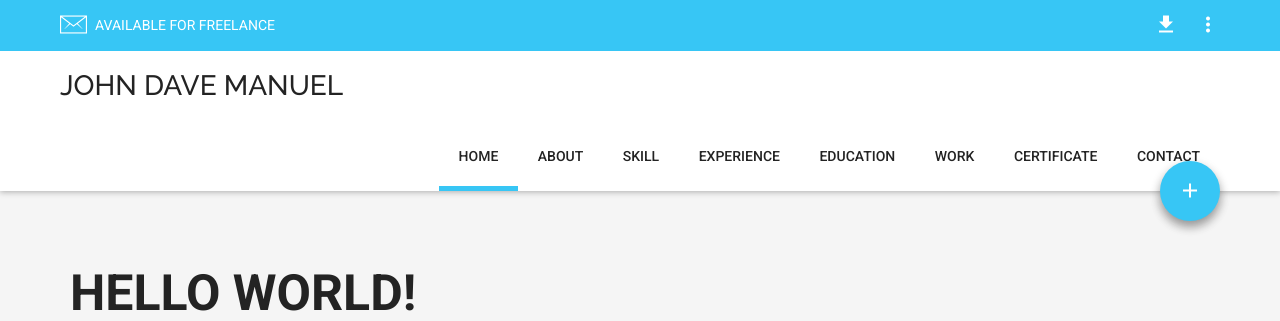
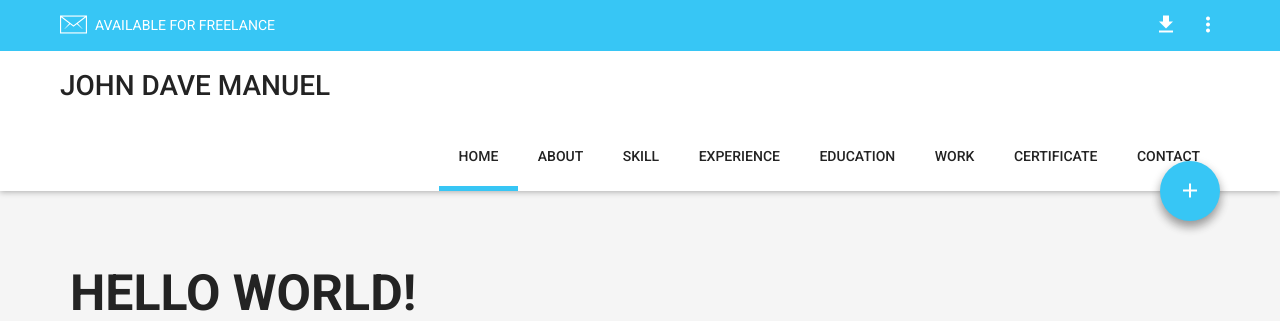
Before and after one commit to fildenn/portfolio, a PHP site: page / in a window 1280 px wide. Shown: the top 321 px of the page. Run offline with PHP 8.4, Linux system fonts and the light colour scheme; some libraries are stand-ins or nearby versions.

Commit message:
Update style.css

```diff
--- a/css/style.css
+++ b/css/style.css
@@ -499,7 +499,6 @@ input:not([type=submit]):not([type=file]):focus, select:focus, textarea:focus {
 }
 .header .bottom .title {
 	font-size: 28px;
-	font-family: 'Raleway', sans-serif;
 	float: left;
 }
 .header .bottom .title a:hover {
```
